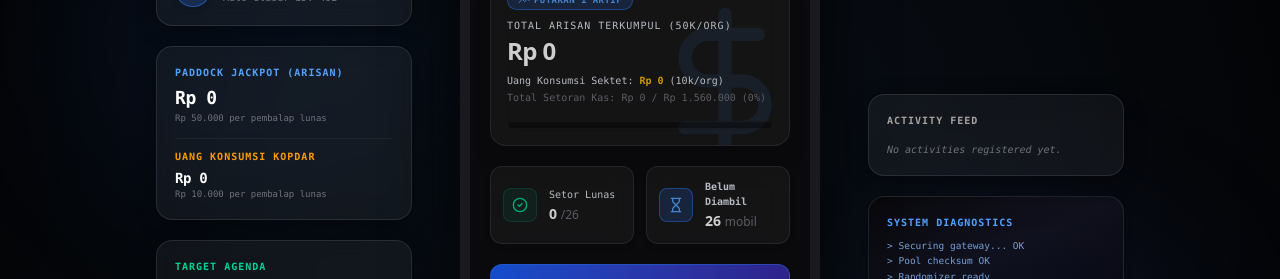
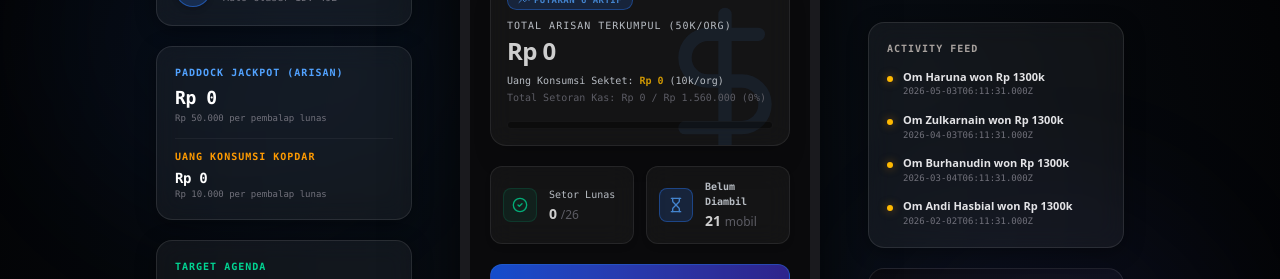
Before and after one commit to rakhmadirahman90/Arisan-ACC-Mobile, a React (Vite) app: page / in a window 1280 px wide. Shown: the part 196-475 px from the top of the page. Built offline with nearby package versions, Linux system fonts and the light colour scheme.

Commit message:
feat: update arisan data and reset local cache
Advance current round to 6 and update won rounds for members. Trigger cache reset for v3 to reflect updated state.

```diff
--- a/src/App.tsx
+++ b/src/App.tsx
@@ -25,12 +25,12 @@ import {
 } from "lucide-react";
 
 // Clear old local cache values once to update everyone to the new clean Round 1 starting state
-if (typeof window !== "undefined" && !localStorage.getItem("claser_v1_reset_reborn_v2")) {
+if (typeof window !== "undefined" && !localStorage.getItem("claser_v1_reset_reborn_v3")) {
   localStorage.removeItem("claser_members");
   localStorage.removeItem("claser_config");
   localStorage.removeItem("claser_payments");
   localStorage.removeItem("claser_history");
-  localStorage.setItem("claser_v1_reset_reborn_v2", "true");
+  localStorage.setItem("claser_v1_reset_reborn_v3", "true");
 }
 
 export default function App() {
--- a/src/data.ts
+++ b/src/data.ts
@@ -25,7 +25,7 @@ export const INITIAL_MEMBERS: Member[] = [
     vehicle: "Mitsubishi Pajero Sport Dakar (Titanium Grey)",
     phone: "628131234003",
     joinDate: "12 Jan 2026",
-    wonRound: null,
+    wonRound: 2,
     avatarColor: "bg-emerald-500",
   },
   {
@@ -43,7 +43,7 @@ export const INITIAL_MEMBERS: Member[] = [
     vehicle: "Hyundai IONIQ 5 Prime (Gravity Gold)",
     phone: "628191234005",
     joinDate: "18 Jan 2026",
-    wonRound: null,
+    wonRound: 5,
     avatarColor: "bg-amber-500",
   },
   {
@@ -124,7 +124,7 @@ export const INITIAL_MEMBERS: Member[] = [
     vehicle: "Wuling Almaz RS Pro (Pristine White)",
     phone: "628524444014",
     joinDate: "08 Feb 2026",
-    wonRound: null,
+    wonRound: 3,
     avatarColor: "bg-pink-500",
   },
   {
@@ -133,7 +133,7 @@ export const INITIAL_MEMBERS: Member[] = [
     vehicle: "Toyota Hilux Double Cabin (Attitude Black)",
     phone: "628785555015",
     joinDate: "10 Feb 2026",
-    wonRound: null,
+    wonRound: 1,
     avatarColor: "bg-sky-500",
   },
   {
@@ -196,7 +196,7 @@ export const INITIAL_MEMBERS: Member[] = [
     vehicle: "Vespa GTS Super Sport 150 (Yellow Sole)",
     phone: "628131313022",
     joinDate: "24 Feb 2026",
-    wonRound: null,
+    wonRound: 4,
     avatarColor: "bg-amber-600",
   },
   {
@@ -239,7 +239,7 @@ export const INITIAL_MEMBERS: Member[] = [
 
 export const INITIAL_CONFIG: ArisanConfig = {
   contributionAmount: 60000, // Rp 60.000,- (50k arisan, 10k konsumsi)
-  currentRound: 1, // Round 1
+  currentRound: 6, // Round 6
   totalRounds: 26, // match total members
   nextDrawDate: "2026-06-15",
   livery: "blue",
@@ -252,36 +252,76 @@ export const INITIAL_CONFIG: ArisanConfig = {
   meetupImage: "https://images.unsplash.com/photo-1554118811-1e0d58224f24?q=80&w=600&auto=format&fit=crop",
 };
 
-export const INITIAL_HISTORY: ArisanHistory[] = [];
+export const INITIAL_HISTORY: ArisanHistory[] = [
+  {
+    id: "hist-1",
+    round: 1,
+    winnerId: "mem-15",
+    winnerName: "Om Mahmud",
+    winnerVehicle: "Toyota Hilux Double Cabin (Attitude Black)",
+    drawnAt: new Date(Date.now() - 5 * 30 * 24 * 60 * 60 * 1000).toISOString(),
+    prizeAmount: 1300000,
+    participantsCount: 26,
+  },
+  {
+    id: "hist-2",
+    round: 2,
+    winnerId: "mem-3",
+    winnerName: "Om Andi Hasbial",
+    winnerVehicle: "Mitsubishi Pajero Sport Dakar (Titanium Grey)",
+    drawnAt: new Date(Date.now() - 4 * 30 * 24 * 60 * 60 * 1000).toISOString(),
+    prizeAmount: 1300000,
+    participantsCount: 26,
+  },
+  {
+    id: "hist-3",
+    round: 3,
+    winnerId: "mem-14",
+    winnerName: "Om Burhanudin",
+    winnerVehicle: "Wuling Almaz RS Pro (Pristine White)",
+    drawnAt: new Date(Date.now() - 3 * 30 * 24 * 60 * 60 * 1000).toISOString(),
+    prizeAmount: 1300000,
+    participantsCount: 26,
+  },
+  {
+    id: "hist-4",
+    round: 4,
+    winnerId: "mem-22",
+    winnerName: "Om Zulkarnain",
+    winnerVehicle: "Vespa GTS Super Sport 150 (Yellow Sole)",
+    drawnAt: new Date(Date.now() - 2 * 30 * 24 * 60 * 60 * 1000).toISOString(),
+    prizeAmount: 1300000,
+    participantsCount: 26,
+  },
+  {
+    id: "hist-5",
+    round: 5,
+    winnerId: "mem-5",
+    winnerName: "Om Haruna",
+    winnerVehicle: "Hyundai IONIQ 5 Prime (Gravity Gold)",
+    drawnAt: new Date(Date.now() - 1 * 30 * 24 * 60 * 60 * 1000).toISOString(),
+    prizeAmount: 1300000,
+    participantsCount: 26,
+  }
+];
 
-// Seeded payments for Round 1 (all members unpaid initially)
+// Seeded payments for Rounds 1-5 (all paid) and Round 6 (unpaid)
 export const INITIAL_PAYMENTS: PaymentStatus[] = [
-  { memberId: "mem-1", round: 1, isPaid: false },
-  { memberId: "mem-2", round: 1, isPaid: false },
-  { memberId: "mem-3", round: 1, isPaid: false },
-  { memberId: "mem-4", round: 1, isPaid: false },
-  { memberId: "mem-5", round: 1, isPaid: false },
-  { memberId: "mem-6", round: 1, isPaid: false },
-  { memberId: "mem-7", round: 1, isPaid: false },
-  { memberId: "mem-8", round: 1, isPaid: false },
-  { memberId: "mem-9", round: 1, isPaid: false },
-  { memberId: "mem-10", round: 1, isPaid: false },
-  { memberId: "mem-11", round: 1, isPaid: false },
-  { memberId: "mem-12", round: 1, isPaid: false },
-  { memberId: "mem-13", round: 1, isPaid: false },
-  { memberId: "mem-14", round: 1, isPaid: false },
-  { memberId: "mem-15", round: 1, isPaid: false },
-  { memberId: "mem-16", round: 1, isPaid: false },
-  { memberId: "mem-17", round: 1, isPaid: false },
-  { memberId: "mem-18", round: 1, isPaid: false },
-  { memberId: "mem-19", round: 1, isPaid: false },
-  { memberId: "mem-20", round: 1, isPaid: false },
-  { memberId: "mem-21", round: 1, isPaid: false },
-  { memberId: "mem-22", round: 1, isPaid: false },
-  { memberId: "mem-23", round: 1, isPaid: false },
-  { memberId: "mem-24", round: 1, isPaid: false },
-  { memberId: "mem-25", round: 1, isPaid: false },
-  { memberId: "mem-26", round: 1, isPaid: false },
+  // Round 1 to 5 - Everyone paid
+  ...Array.from({ length: 5 }).flatMap((_, roundIndex) =>
+    INITIAL_MEMBERS.map(m => ({
+      memberId: m.id,
+      round: roundIndex + 1,
+      isPaid: true,
+      paidAt: new Date(Date.now() - (5 - roundIndex) * 30 * 24 * 60 * 60 * 1000 - 86400000).toISOString(),
+    }))
+  ),
+  // Round 6 - No one paid yet
+  ...INITIAL_MEMBERS.map(m => ({
+    memberId: m.id,
+    round: 6,
+    isPaid: false,
+  }))
 ];
 
 export function formatRupiah(value: number): string {
```
Also changed, not shown: 1 other file (tests, documents, lock files or other folders).
